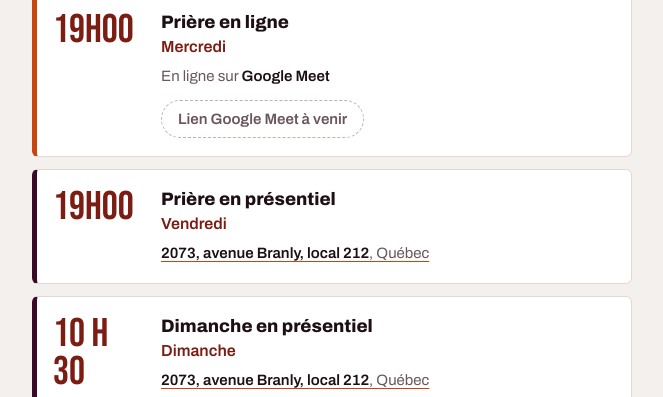
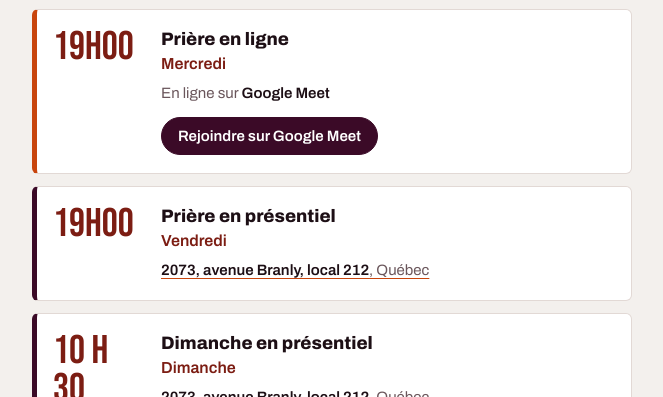
Before and after one commit to petermvwala/ciel-ouvert-21, a plain HTML site: page index.html in a window 1280 px wide. Shown: the part 1307-1704 px from the top of the page, without its empty margins (308-971 px from the left). Drawn offline with Linux system fonts and the light colour scheme.

Commit message:
Add Google Meet link for Wednesday prayer
Co-Authored-By: Claude Opus 5.5 <noreply@anthropic.com>
Claude-Session: https://claude.ai/code/session_01D8hsF9ehJnkfZDUgGV33Sb

```diff
--- a/index.html
+++ b/index.html
@@ -224,7 +224,7 @@
           <p class="days">Mercredi</p>
           <p class="where">En ligne sur <b>Google Meet</b></p>
           <div class="actions">
-            <span class="btn pending" id="meet">Lien Google Meet à venir</span>
+            <a class="btn" id="meet" href="https://meet.google.com/gim-ngjz-yvw">Rejoindre sur Google Meet</a>
           </div>
         </div>
       </article>
@@ -314,7 +314,7 @@
   var MORNING = [5, 0, 60, 'Prière matinale', 'En ligne · groupe WhatsApp', 'Rejoindre le groupe WhatsApp', WA];
   var EVENING = [18, 30, 90, 'Prière du soir', 'En direct · YouTube @CENA_NAEC', 'Ouvrir la chaîne YouTube', YT];
   var FRIDAY  = [19, 0, 120, 'Prière en présentiel', ADDR, 'Voir l’itinéraire', MAPS];
-  var MEET    = [19, 0, 90, 'Prière en ligne', 'En ligne · Google Meet', '', ''];
+  var MEET    = [19, 0, 90, 'Prière en ligne', 'En ligne · Google Meet', 'Rejoindre sur Google Meet', 'https://meet.google.com/gim-ngjz-yvw'];
   var SUNDAY  = [10, 30, 150, 'Dimanche en présentiel', ADDR, 'Voir l’itinéraire', MAPS];
   var WEEK = { 0: [SUNDAY], 1: [MORNING, EVENING], 2: [MORNING, EVENING], 3: [MEET],
                4: [MORNING, EVENING], 5: [FRIDAY], 6: [] };
```
